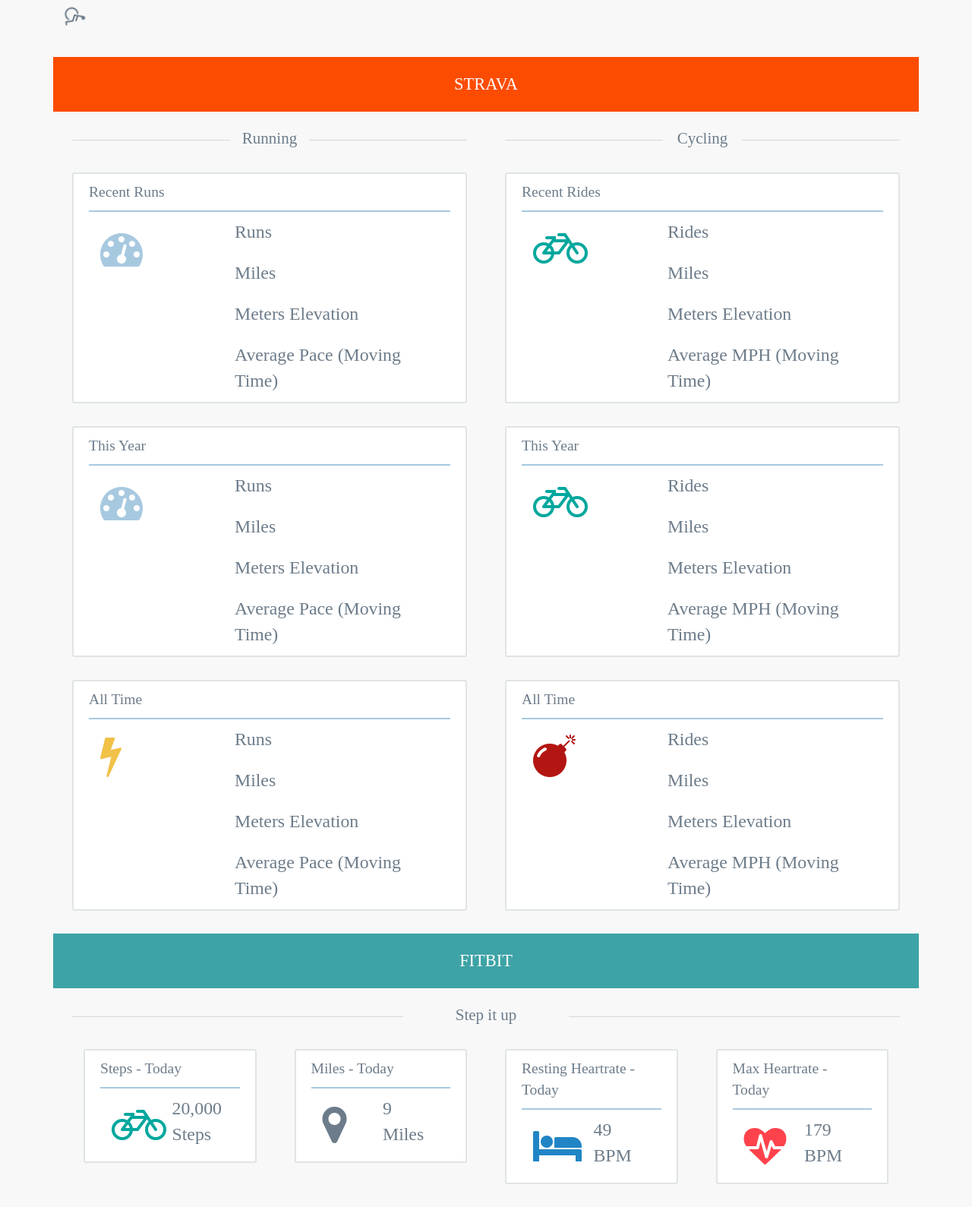
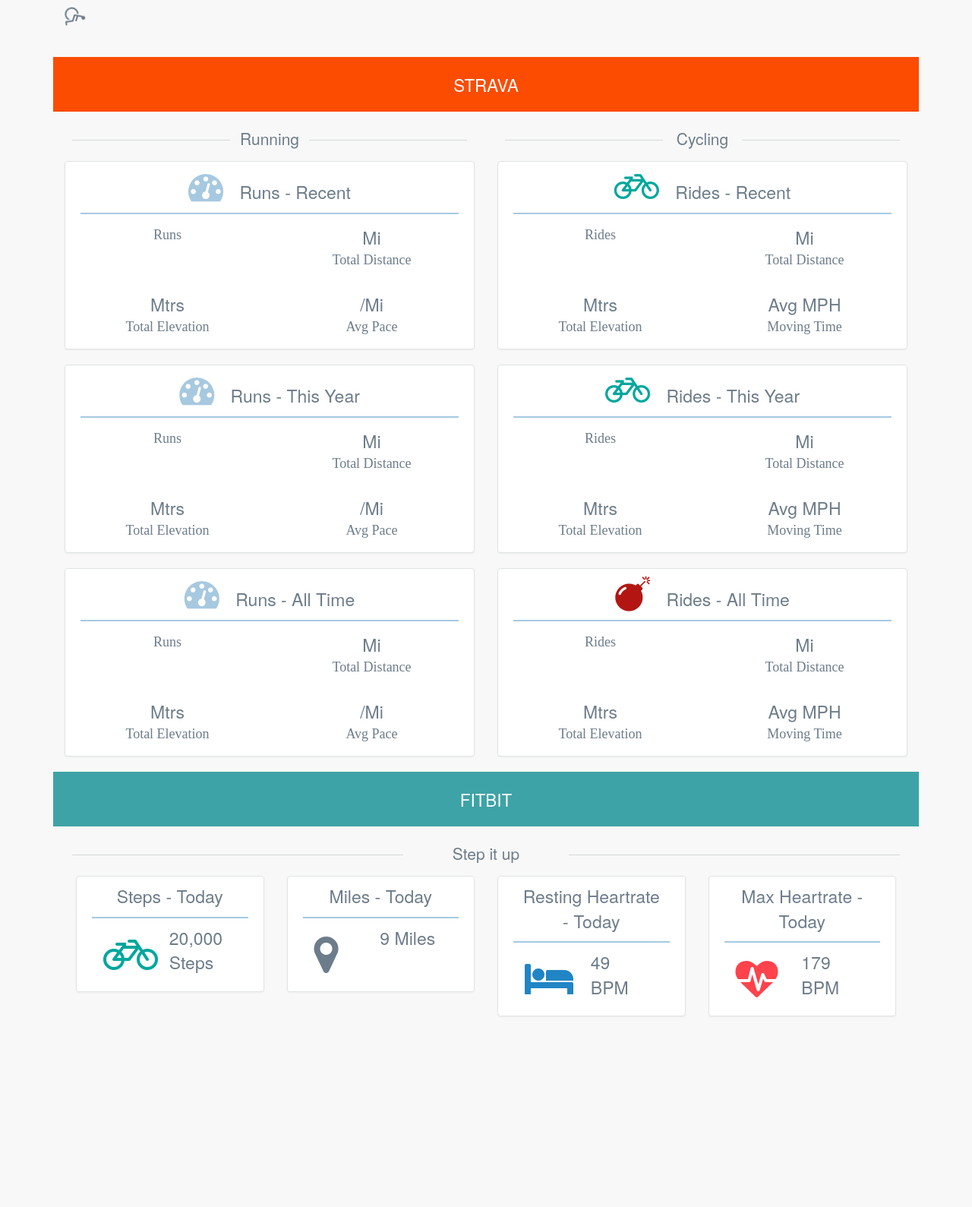
Before and after one commit to kimeberz/fitnezz, a Flask app: template templates/index.html in a window 1280 px wide. Shown: the part 58-1647 px from the top of the page at 76% size. After the commit the page ends 1396 px from the top, so only its background shows below. Run offline with Flask 2, Linux system fonts and the light colour scheme; the template is opened without the code that fills it, so the values that code supplies are empty; some libraries are stand-ins or nearby versions.

Commit message:
added some fancy new css

```diff
--- a/app.py
+++ b/app.py
@@ -29,33 +29,36 @@ def index():
     stats_mi = {
         'run_distance': m_to_mi(stats_m['recent_run_totals']['distance']),
         'run_count': stats_m['recent_run_totals']['count'],
-        'run_elevation': stats_m['recent_run_totals']['elevation_gain'],
+        'run_elevation': el(stats_m['recent_run_totals']['elevation_gain']),
         'run_pace': average_pace(stats_m['recent_run_totals']['distance'], stats_m['recent_run_totals']['moving_time']),
         'run_distance_ytd': m_to_mi(stats_m['ytd_run_totals']['distance']),
         'run_count_ytd': stats_m['ytd_run_totals']['count'],
-        'run_elevation_ytd': stats_m['ytd_run_totals']['elevation_gain'],
+        'run_elevation_ytd': el(stats_m['ytd_run_totals']['elevation_gain']),
         'run_pace_ytd': average_pace(stats_m['ytd_run_totals']['distance'], stats_m['ytd_run_totals']['moving_time']),
         'run_distance_all': m_to_mi(stats_m['all_run_totals']['distance']),
         'run_count_all': stats_m['all_run_totals']['count'],
-        'run_elevation_all': stats_m['all_run_totals']['elevation_gain'],
+        'run_elevation_all': el(stats_m['all_run_totals']['elevation_gain']),
         'run_pace_all': average_pace(stats_m['all_run_totals']['distance'], stats_m['all_run_totals']['moving_time']),
         'ride_distance': m_to_mi(stats_m['recent_ride_totals']['distance']),
         'ride_count': stats_m['recent_ride_totals']['count'],
-        'ride_elevation': stats_m['recent_ride_totals']['elevation_gain'],
+        'ride_elevation': el(stats_m['recent_ride_totals']['elevation_gain']),
         'ride_speed': average_mph(stats_m['recent_ride_totals']['distance'], stats_m['recent_ride_totals']['moving_time']),
         'ride_distance_ytd': m_to_mi(stats_m['ytd_ride_totals']['distance']),
         'ride_count_ytd': stats_m['ytd_ride_totals']['count'],
-        'ride_elevation_ytd': stats_m['ytd_ride_totals']['elevation_gain'],
+        'ride_elevation_ytd': el(stats_m['ytd_ride_totals']['elevation_gain']),
         'ride_speed_ytd': average_mph(stats_m['ytd_ride_totals']['distance'], stats_m['ytd_ride_totals']['moving_time']),
         'ride_distance_all': m_to_mi(stats_m['all_ride_totals']['distance']),
         'ride_count_all': stats_m['all_ride_totals']['count'],
-        'ride_elevation_all': stats_m['all_ride_totals']['elevation_gain'],
+        'ride_elevation_all': el(stats_m['all_ride_totals']['elevation_gain']),
         'ride_speed_all': average_mph(stats_m['all_ride_totals']['distance'], stats_m['all_ride_totals']['moving_time']),
     }
     # raise Exception(stats_mi['run_distance'])
 
     return render_template('index.html', athlete=athlete, stats=stats_mi, athlete_id=athlete)
 
+
+def el(meters):
+    return round(meters ,2)
 
 def m_to_mi(m):
     return round(m * 0.000621371 ,2)
--- a/static/main.css
+++ b/static/main.css
@@ -73,28 +73,69 @@ body {
 
 }
 
-.run-panel {
-	border: 2px solid #E0E4E5;
-	background-color: white;
-	border-radius: 3px;
-	margin: 30px 10px 30px 10px;
-	/*padding: 20px;*/
+/*-------*/
 
+body {
+	max-width: 1250px;
+	background-color: #F8F8F8;
+	margin-left: auto;
+	margin-right: auto;
+	color: #6D7C8A;
+	font-family: HelveticaNeue;
+	font-weight: lighter;
+}
+
+.panel {
+  border: 1px solid #E0E4E5;
+  /*padding: 20px;*/
+  background-color: white;
 }
 
 .panel-title {
-	border-bottom: 2px solid #A7C9E0;
-	font-size: 1.4em;
-	text-decoration: uppercase;
-	padding: 10px 20px 10px 0px;
-	margin-left: 20px;
-	margin-right: 20px;
+  border-bottom: 2px solid #A6C9E1;
+  padding: 10px;
+  font-size: 23px;
+  text-decoration: uppercase;
+  text-align: center;
+  margin-left: 20px;
+  margin-right: 20px;
+}
 
+.icon-title {
+  padding-left: 15px;
+}
+
+.stats {
+  margin: auto;
+  display: flex;
+  flex-wrap: wrap;
+  justify-content: center;
+  text-align: center;
+}
+
+.stat-block {
+  flex: 50%;
+  padding: 15px 0;
+}
+.stat-label {
+  font-family: "HelveticaNeue-UltraLight";
+  font-weight: normal;
+  font-size: 18px;
+}
+
+.stat-value {
+  font-size: 23px;
 }
 
 
-.count, .miles, .elevation, .speed {
+
+
+/*.count, .miles, .elevation, .speed {
 	font-size: 1.7em;
+	padding: 10px 20px 10px 20px;
+}*/
+
+.fitcount {
 	padding: 10px 20px 10px 20px;
 }
 
@@ -130,8 +171,8 @@ body {
 span {
     display: inline-block;
 }
-span:before,
-span:after {
+.top-title:before,
+.top-title:after {
     border-top: 1px solid #D4D9D9;
     display: block;
     height: 1px;
@@ -141,9 +182,13 @@ span:after {
     left: 0;
     top: .8em;
 }
-span:after {
+.top-title:after {
    right: 0;
    left: auto;
+}
+
+.top-title {
+	padding-bottom: 15px;
 }
 
 .animated {
--- a/templates/index.html
+++ b/templates/index.html
@@ -52,118 +52,172 @@
 
 			<!-- running data -->
 			<div class="running col-md-6">
-				<div class="sml-title"><span>Running</span></div>
+				<div class="sml-title"><span class="top-title">Running</span></div>
 
 				<!-- This weeks runs -->
-				<div class="pop animated run-panel">
-					<div class="panel-title">Recent Runs</div>
-					<div class="row">
-						<div class="col-md-12">
-							<div class="pull-left icon run col-md-4">
-								<i class="fa fa-dashboard fa-4x"></i>
-							</div>
-							<div class="col-md-8">
-								<div class="count">{{stats.run_count}} Runs</div>
-								<div class="miles">{{stats.run_distance}} Miles</div>
-								<div class="elevation">{{stats.run_elevation}} Meters Elevation</div>
-								<div class="speed">{{stats.run_pace}} Average Pace (Moving Time)</div>
-							</div>
+				<div class="pop animated panel">
+					<div class="panel-title">
+						<i class="fa fa-dashboard fa-2x"></i>
+						<span class="icon-title">Runs - Recent</span>
+					</div>
+					<div class="stats">
+						<div class="stat-block">
+								<div class="stat-value count">{{stats.run_count}}</div>
+								<div class="stat-label">Runs</div>
+						</div>
+						<div class="stat-block">
+								<div class="stat-value miles">{{stats.run_distance}} Mi</div>
+								<div class="stat-label">Total Distance</div>
+						</div>
+						<div class="stat-block">
+								<div class="stat-value elevation">{{stats.run_elevation}} Mtrs</div>
+								<div class="stat-label">Total Elevation</div>
+						</div>
+						<div class="stat-block">
+								<div class="stat-value speed">{{stats.run_pace}}/Mi</div>
+								<div class="stat-label">Avg Pace</div>
+
 						</div>
 					</div>
 				</div>
 
 				<!-- This years runs -->
-				<div  class="animated pop run-panel">
-					<div class="panel-title">This Year</div>
-					<div class="row">
-						<div class="col-md-12">
-							<div class="pull-left icon col-md-4">
-								<i class="fa fa-dashboard fa-4x"></i>
-							</div>
-							<div class="col-md-8">
-								<div class="count">{{stats.run_count_ytd}} Runs</div>
-								<div class="miles">{{stats.run_distance_ytd}} Miles</div>
-								<div class="elevation">{{stats.run_elevation_ytd}} Meters Elevation</div>
-								<div class="speed">{{stats.run_pace_ytd}} Average Pace (Moving Time)</div>
-							</div>
+				<div class="pop animated panel">
+					<div class="panel-title">
+						<i class="fa fa-dashboard fa-2x"></i>
+						<span class="icon-title">Runs - This Year</span>
+					</div>
+					<div class="stats">
+						<div class="stat-block">
+								<div class="stat-value count">{{stats.run_count_ytd}}</div>
+								<div class="stat-label">Runs</div>
+						</div>
+						<div class="stat-block">
+								<div class="stat-value miles">{{stats.run_distance_ytd}} Mi</div>
+								<div class="stat-label">Total Distance</div>
+						</div>
+						<div class="stat-block">
+								<div class="stat-value elevation">{{stats.run_elevation_ytd}} Mtrs</div>
+								<div class="stat-label">Total Elevation</div>
+						</div>
+						<div class="stat-block">
+								<div class="stat-value speed">{{stats.run_pace_ytd}}/Mi</div>
+								<div class="stat-label">Avg Pace</div>
+
 						</div>
 					</div>
 				</div>
 
 				<!-- runs - all time -->
-				<div  class="animated pop run-panel">
-					<div class="panel-title">All Time</div>
-					<div class="row">
-						<div class="col-md-12">
-							<div class="pull-left icon col-md-4">
-								<i class="fa fa-flash fa-4x"></i>
-							</div>
-							<div class="col-md-8">
-								<div class="count">{{stats.run_count_all}} Runs</div>
-								<div class="miles">{{stats.run_distance_all}} Miles</div>
-								<div class="elevation">{{stats.run_elevation_all}} Meters Elevation</div>
-								<div class="speed">{{stats.run_pace_all}} Average Pace (Moving Time)</div>
-							</div>
+				<div class="pop animated panel">
+					<div class="panel-title">
+						<i class="fa fa-dashboard fa-2x"></i>
+						<span class="icon-title">Runs - All Time</span>
+					</div>
+					<div class="stats">
+						<div class="stat-block">
+								<div class="stat-value count">{{stats.run_count_all}}</div>
+								<div class="stat-label">Runs</div>
+						</div>
+						<div class="stat-block">
+								<div class="stat-value miles">{{stats.run_distance_all}} Mi</div>
+								<div class="stat-label">Total Distance</div>
+						</div>
+						<div class="stat-block">
+								<div class="stat-value elevation">{{stats.run_elevation_all}} Mtrs</div>
+								<div class="stat-label">Total Elevation</div>
+						</div>
+						<div class="stat-block">
+								<div class="stat-value speed">{{stats.run_pace_all}}/Mi</div>
+								<div class="stat-label">Avg Pace</div>
 						</div>
 					</div>
 				</div>
-
 			</div>
 
 			<!-- Cycling data -->
 			<div class="cycling col-md-6">
 
-				<div class="sml-title"><span>Cycling</span></div>
-				<!-- This weeks rides -->
-				<div  class="animated pop run-panel">
-					<div class="panel-title">Recent Rides</div>
-					<div class="row">
-						<div class="col-md-12">
-							<div class="pull-left icon col-md-4">
-								<i class="fa fa-bicycle fa-4x"></i>
-							</div>
-							<div class="col-md-8">
-								<div class="count">{{stats.ride_count}} Rides</div>
-								<div class="miles">{{stats.ride_distance}} Miles</div>
-								<div class="elevation">{{stats.ride_elevation}} Meters Elevation</div>
-								<div class="speed">{{stats.ride_speed}} Average MPH (Moving Time)</div>
-							</div>
+				<div class="sml-title"><span class="top-title">Cycling</span></div>
+
+
+				<!-- This weeks Rides -->
+				<div class="pop animated panel">
+					<div class="panel-title">
+						<i class="fa fa-bicycle fa-2x"></i>
+						<span class="icon-title">Rides - Recent</span>
+					</div>
+					<div class="stats">
+						<div class="stat-block">
+								<div class="stat-value count">{{stats.ride_count}}</div>
+								<div class="stat-label">Rides</div>
+						</div>
+						<div class="stat-block">
+								<div class="stat-value miles">{{stats.ride_distance}} Mi</div>
+								<div class="stat-label">Total Distance</div>
+						</div>
+						<div class="stat-block">
+								<div class="stat-value elevation">{{stats.ride_elevation}} Mtrs</div>
+								<div class="stat-label">Total Elevation</div>
+						</div>
+						<div class="stat-block">
+								<div class="stat-value speed">{{stats.ride_speed}} Avg MPH</div>
+								<div class="stat-label">Moving Time</div>
+
 						</div>
 					</div>
 				</div>
 
-				<!-- This years rides -->
-				<div  class="animated pop run-panel">
-					<div class="panel-title">This Year</div>
-					<div class="row">
-						<div class="col-md-12">
-							<div class="pull-left icon col-md-4">
-								<i class="fa fa-bicycle fa-4x"></i>
-							</div>
-							<div class="col-md-8">
-								<div class="count">{{stats.ride_count_ytd}} Rides</div>
-								<div class="miles">{{stats.ride_distance_ytd}} Miles</div>
-								<div class="elevation">{{stats.ride_elevation_ytd}} Meters Elevation</div>
-								<div class="speed">{{stats.ride_speed_ytd}} Average MPH (Moving Time)</div>
-							</div>
+				<!-- This years Rides -->
+				<div class="pop animated panel">
+					<div class="panel-title">
+						<i class="fa fa-bicycle fa-2x"></i>
+						<span class="icon-title">Rides - This Year</span>
+					</div>
+					<div class="stats">
+						<div class="stat-block">
+								<div class="stat-value count">{{stats.ride_count_ytd}}</div>
+								<div class="stat-label">Rides</div>
+						</div>
+						<div class="stat-block">
+								<div class="stat-value miles">{{stats.ride_distance_ytd}} Mi</div>
+								<div class="stat-label">Total Distance</div>
+						</div>
+						<div class="stat-block">
+								<div class="stat-value elevation">{{stats.ride_elevation_ytd}} Mtrs</div>
+								<div class="stat-label">Total Elevation</div>
+						</div>
+						<div class="stat-block">
+								<div class="stat-value speed">{{stats.ride_speed_ytd}} Avg MPH</div>
+								<div class="stat-label">Moving Time</div>
+
 						</div>
 					</div>
 				</div>
 
-				<!-- rides - all time -->
-				<div  class="animated pop run-panel">
-					<div class="panel-title">All Time</div>
-					<div class="row">
-						<div class="col-md-12">
-							<div class="pull-left icon col-md-4">
-								<i class="fa fa-bomb fa-4x"></i>
-							</div>
-							<div class="col-md-8">
-								<div class="count">{{stats.ride_count_all}} Rides</div>
-								<div class="miles">{{stats.ride_distance_all}} Miles</div>
-								<div class="elevation">{{stats.ride_elevation_all}} Meters Elevation</div>
-								<div class="speed">{{stats.ride_speed_all}} Average MPH (Moving Time)</div>
-							</div>
+				<!-- Rides All Time -->
+				<div class="pop animated panel">
+					<div class="panel-title">
+						<i class="fa fa-bomb fa-2x"></i>
+						<span class="icon-title">Rides - All Time</span>
+					</div>
+					<div class="stats">
+						<div class="stat-block">
+								<div class="stat-value count">{{stats.ride_count_all}}</div>
+								<div class="stat-label">Rides</div>
+						</div>
+						<div class="stat-block">
+								<div class="stat-value miles">{{stats.ride_distance_all}} Mi</div>
+								<div class="stat-label">Total Distance</div>
+						</div>
+						<div class="stat-block">
+								<div class="stat-value elevation">{{stats.ride_elevation_all}} Mtrs</div>
+								<div class="stat-label">Total Elevation</div>
+						</div>
+						<div class="stat-block">
+								<div class="stat-value speed">{{stats.ride_speed_all}} Avg MPH</div>
+								<div class="stat-label">Moving Time</div>
+
 						</div>
 					</div>
 				</div>
@@ -179,9 +233,9 @@
 		<!-- fitbit stats -->
 		<div class="row fitbit-content">
 			<div class="col-md-12">
-				<div class="sml-title"><span>Step it up</span></div>
+				<div class="sml-title"><span class="top-title">Step it up</span></div>
 				<div class="col-md-3">
-					<div  class="animated pop run-panel">
+					<div  class="animated pop panel">
 						<div class="panel-title">Steps - Today</div>
 						<div class="row">
 						<div class="col-md-12">
@@ -189,7 +243,7 @@
 								<i class="fa fa-bicycle fa-4x"></i>
 							</div>
 							<div class="col-md-8">
-								<div class="count">20,000 Steps</div>
+								<div class="fitcount stat-value">20,000 Steps</div>
 							</div>
 						</div>
 					</div>
@@ -197,7 +251,7 @@
 				</div>
 
 				<div class="col-md-3">
-					<div  class="animated pop run-panel">
+					<div  class="animated pop panel">
 						<div class="panel-title">Miles - Today</div>
 							<div class="row">
 							<div class="col-md-12">
@@ -205,7 +259,7 @@
 									<i class="fa fa-map-marker fa-4x"></i>
 								</div>
 								<div class="col-md-8">
-									<div class="count">9 Miles</div>
+									<div class="fitcount stat-value">9 Miles</div>
 								</div>
 								</div>
 							</div>
@@ -213,7 +267,7 @@
 				</div>
 
 				<div class="col-md-3">
-					<div  class="animated pop run-panel">
+					<div  class="animated pop panel">
 						<div class="panel-title">Resting Heartrate - Today</div>
 						<div class="row">
 							<div class="col-md-12">
@@ -221,7 +275,7 @@
 									<i class="fa fa-bed fa-4x"></i>
 								</div>
 								<div class="col-md-8">
-									<div class="count">49 BPM</div>
+									<div class="fitcount stat-value">49 BPM</div>
 								</div>
 							</div>
 						</div>
@@ -229,7 +283,7 @@
 				</div>
 
 				<div class="col-md-3">
-					<div class="animated pop run-panel">
+					<div class="animated pop panel">
 						<div class="panel-title">Max Heartrate - Today</div>
 						<div class="row">
 							<div class="col-md-12">
@@ -238,7 +292,7 @@
 									<!-- fa-fire -->
 								</div>
 								<div class="col-md-8">
-									<div class="count">179 BPM</div>
+									<div class="fitcount stat-value">179 BPM</div>
 								</div>
 
 							</div>
```
Also changed, not shown: templates/geyer.html (added, +274 -0 lines).
